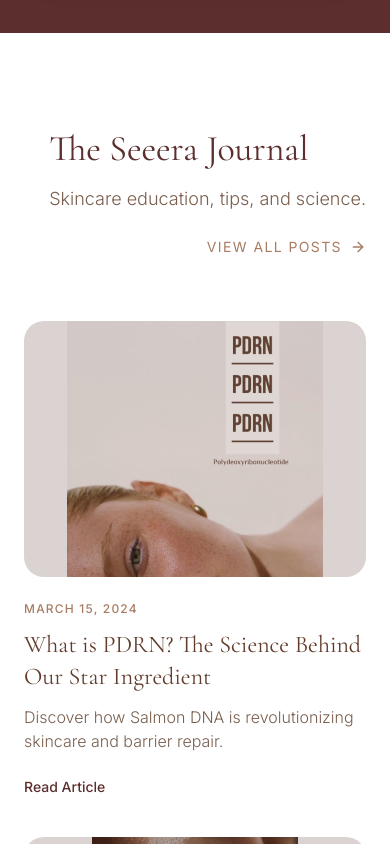
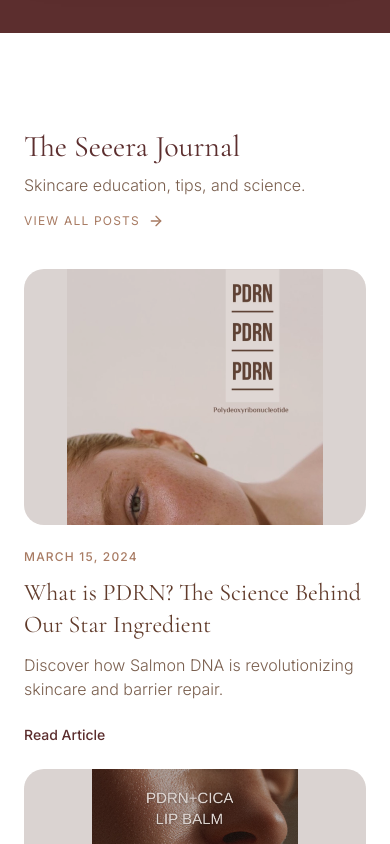
Before and after one commit to kurewarvaishnavi05/seeera-skincare, a Next.js app: page / in a window 390 px wide. Shown: the part 7520-8364 px from the top of the page. Built offline with nearby package versions, Linux system fonts and the light colour scheme.

Commit message:
Make The Seeera Journal section responsive

```diff
--- a/src/components/sections/BlogPreview.tsx
+++ b/src/components/sections/BlogPreview.tsx
@@ -32,25 +32,25 @@ export function BlogPreview() {
   return (
     <section className="py-24 bg-white">
       <div className="container mx-auto px-6 max-w-7xl">
-        <div className="flex flex-col md:flex-row justify-between items-end mb-16 gap-6">
+        <div className="flex flex-col sm:flex-row justify-between items-start sm:items-end mb-10 md:mb-16 gap-4 sm:gap-6">
           <div>
             <motion.h2
               initial={{ opacity: 0, y: 20 }}
               whileInView={{ opacity: 1, y: 0 }}
               viewport={{ once: true }}
-              className="text-4xl md:text-5xl font-heading text-dark-brown-red mb-4"
+              className="text-3xl md:text-4xl lg:text-5xl font-heading text-dark-brown-red mb-2 md:mb-4"
             >
               The Seeera Journal
             </motion.h2>
-            <p className="text-dark-brown font-light text-lg">Skincare education, tips, and science.</p>
+            <p className="text-dark-brown font-light text-base md:text-lg">Skincare education, tips, and science.</p>
           </div>
-          <Link href="/blog" className="text-sm tracking-widest uppercase text-accent-brown hover:text-dark-brown-red transition-colors flex items-center gap-2 group">
+          <Link href="/blog" className="text-xs md:text-sm tracking-widest uppercase text-accent-brown hover:text-dark-brown-red transition-colors flex items-center gap-2 group">
             View All Posts
             <ArrowRight className="w-4 h-4 group-hover:translate-x-1 transition-transform" />
           </Link>
         </div>
 
-        <div className="grid grid-cols-1 md:grid-cols-2 lg:grid-cols-3 gap-10">
+        <div className="grid grid-cols-1 sm:grid-cols-2 lg:grid-cols-3 gap-6 md:gap-10">
           {blogPosts.map((post, index) => (
             <motion.div
               key={post.id}
```
